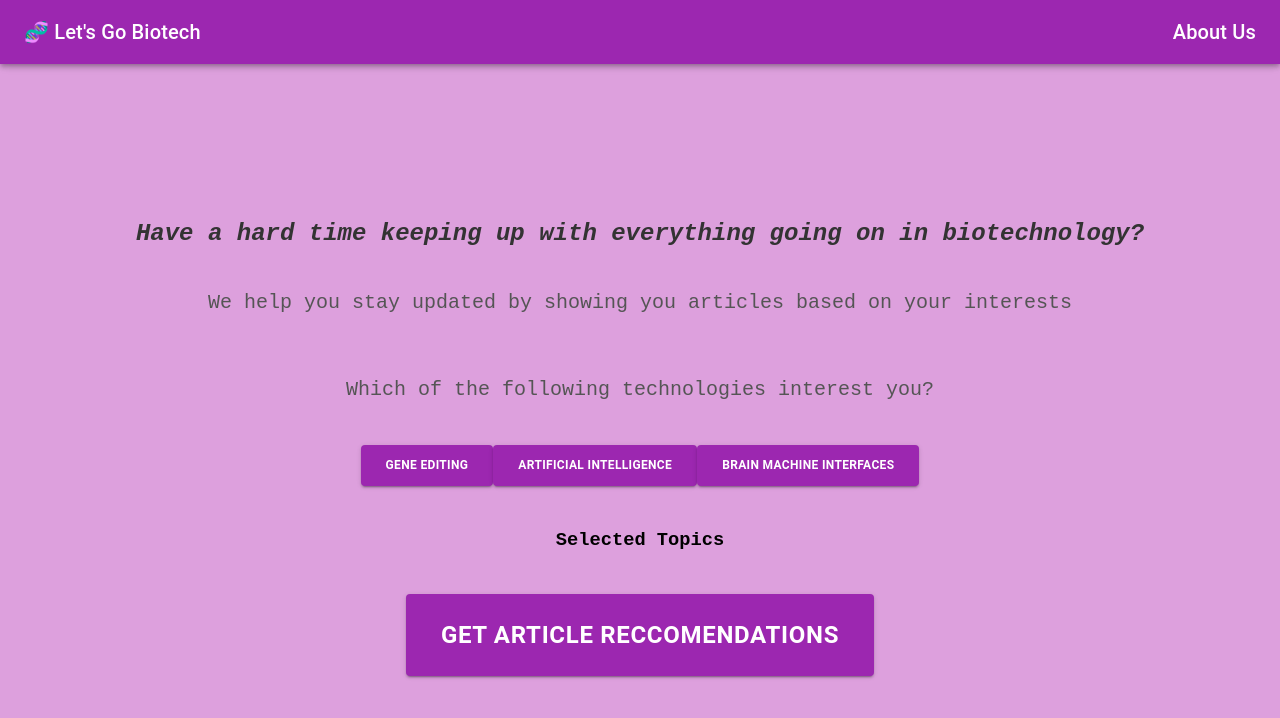
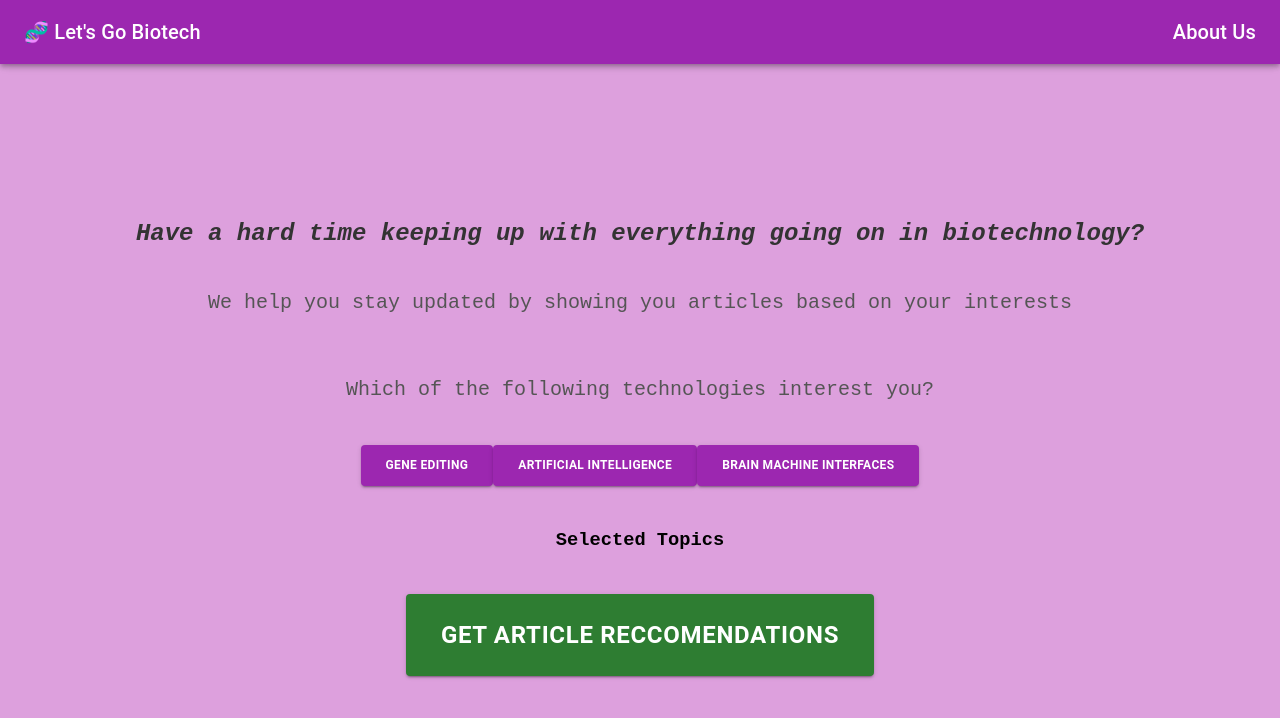
Before and after one commit to rohanrobinson/lgb, a Next.js app: page / in a window 1280 px wide. Shown: the top 718 px of the page. Built offline with nearby package versions, Linux system fonts and the light colour scheme.

Commit message:
change article rec btn to green

```diff
--- a/src/pages/index.js
+++ b/src/pages/index.js
@@ -126,7 +126,7 @@ export default function Home() {
 
         <Button
                 variant="contained"
-                color="secondary"
+                color="success"
                 size="large"
                 sx={{ fontWeight: 'bold', fontSize: '24px', padding: '20px 35px', }}
         >
```
